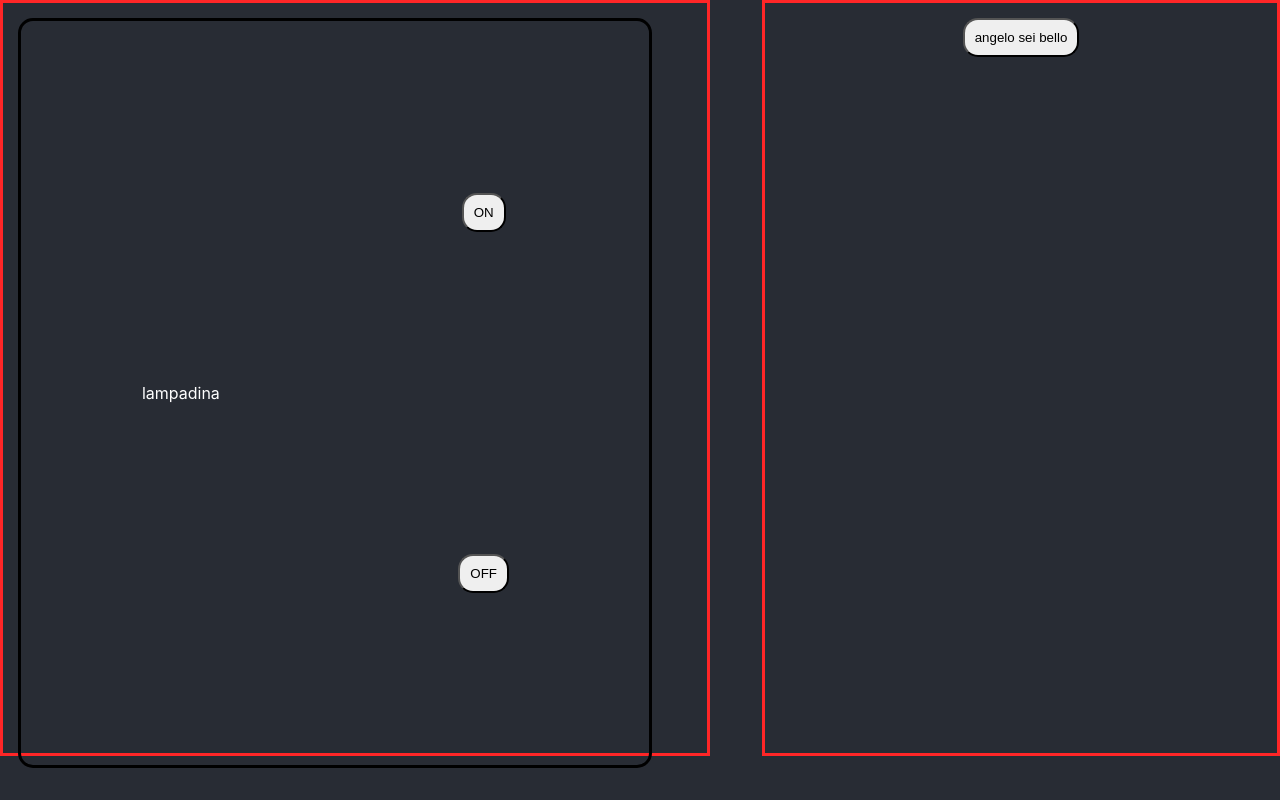
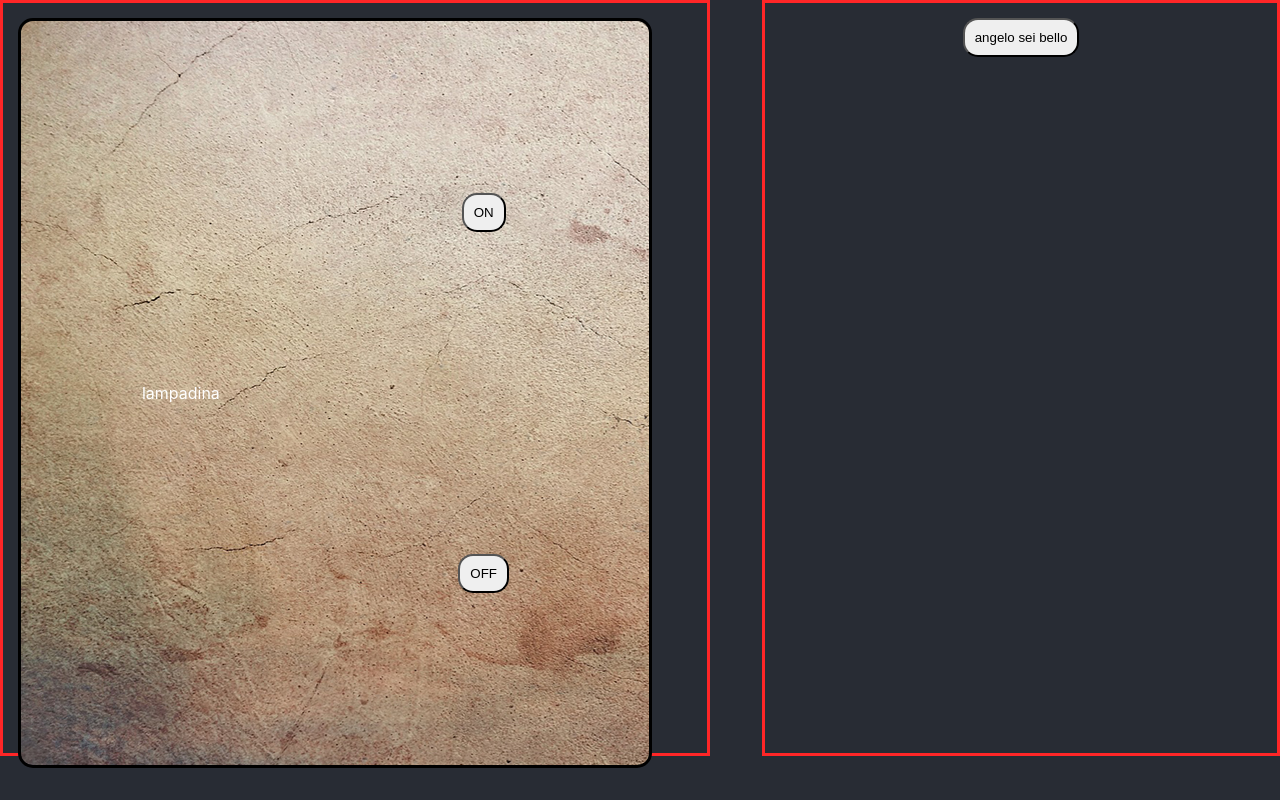
Before and after one commit to EmanueleZucchetti/smartLight_FrontEnd, a React (Create React App) app in the folder smart-light-frontend-g2/: page / in a window 1280 px wide. Built offline with nearby package versions, Linux system fonts and the light colour scheme; what fusioncharts would draw is missing.

Commit message:
Add all components

```diff
--- a/smart-light-frontend-g2/package.json
+++ b/smart-light-frontend-g2/package.json
@@ -10,7 +10,8 @@
     "react-dom": "^16.6.0",
     "react-fusioncharts": "^2.0.5",
     "react-jss": "^8.6.1",
-    "react-scripts": "2.0.5"
+    "react-scripts": "2.0.5",
+    "request-promise": "^4.2.2"
   },
   "scripts": {
     "start": "react-scripts start",
--- a/smart-light-frontend-g2/src/Main/Buttons/OFF.js
+++ b/smart-light-frontend-g2/src/Main/Buttons/OFF.js
@@ -1,9 +1,15 @@
 import React, {Component} from 'react';
+import Calls from '../../Main/Service/Calls'
 
 class OFFbutton extends Component {
     render() {
+        function click(){
+            Calls.spegni(1);
+            Calls.status(1,function (body) {});
+
+        }
         return (
-            <button style={{
+            <button onClick={click} style={{
             margin: '15px',
                 borderRadius: '15px',
                 padding: '10px',
--- a/smart-light-frontend-g2/src/Main/Buttons/ON.js
+++ b/smart-light-frontend-g2/src/Main/Buttons/ON.js
@@ -1,9 +1,16 @@
 import React, {Component} from 'react';
+import Calls from "../Service/Calls";
 
 class ONbutton extends Component {
     render() {
+        function click(){
+
+            Calls.accendi(1);
+            Calls.status(1,function (body) {});
+
+        }
         return (
-            <button style={{
+            <button onClick={click} style={{
             margin: '15px',
                 borderRadius: '15px',
                 padding: '10px',
--- a/smart-light-frontend-g2/src/Main/Colonne/ColonnaUno.js
+++ b/smart-light-frontend-g2/src/Main/Colonne/ColonnaUno.js
@@ -3,18 +3,26 @@ import OFFbutton from '../Buttons/OFF';
 import ONbutton from '../Buttons/ON';
 import Lampadina from '../Lampadina/Lampadina';
 
+import wallOff from '../Resources/wallOFF.jpg';
+
+
+const styles = {
+    colonna: {
+        backgroundImage: `url(${wallOff})`,
+        width:'90%',
+        height:'100%',
+        border:'solid black',
+        margin: '15px',
+        borderRadius: '15px',
+        padding: '10px',
+        outline: 'none'
+    }
+};
+
 class ColonnaUno extends Component {
     render() {
         return (
-            <table style={{
-                width:'90%',
-                height:'100%',
-                border:'solid black',
-                margin: '15px',
-                borderRadius: '15px',
-                padding: '10px',
-                outline: 'none'
-        }}>
+            <table style={styles.colonna}>
 
         <tr><td rowspan="2"><Lampadina/></td><td><ONbutton/></td></tr>
         <tr><td><OFFbutton/></td></tr>
--- a/smart-light-frontend-g2/src/Main/Lampadina/Lampadina.js
+++ b/smart-light-frontend-g2/src/Main/Lampadina/Lampadina.js
@@ -1,4 +1,5 @@
 import React, {Component} from 'react';
+
 
 class Lampadina extends Component {
     render() {
--- /dev/null
+++ b/smart-light-frontend-g2/src/Main/Service/Calls.js
@@ -0,0 +1,80 @@
+
+const requestPromise = require('request-promise');
+const request = require('request');
+
+
+const timeout = 1500;
+
+const resources = function(url){
+    return function (id) {
+        const urls = {
+            accendi:url +"/api/accendi/{0}".replace("{0}",id),
+            spegni: url +"/api/spegni/{0}".replace("{0}",id),
+            status: url +"/api/ottieniStato/{0}".replace("{0}",id),
+            info:   url +"/api/ottieniInformazioni/{0}".replace("{0}",id)
+        };
+        console.log(url);
+        return urls;
+    }
+};
+
+var urls = resources("http://localhost:8085");
+
+function requestManager(error, response){
+    if (response && response.statusCode != 200) {
+        // error
+    }
+    if (error) {
+        console.log("errore");
+    }
+}
+
+module.exports = {
+    url: function(url){
+        urls = resources(url);
+    },
+    accendi: function(id,json) {
+        return requestPromise({
+            url: urls(id).accendi,
+            method: 'POST',
+            json: json,
+            timeout:timeout
+        }, function(error, response, body){
+            console.log(body);
+            requestManager(error,response);
+        });
+    },
+    spegni: function (id,json) {
+        return requestPromise({
+            url: urls(id).spegni,
+            method: 'POST',
+            json: json,
+            timeout:timeout
+        }, function(error, response, body){
+            console.log(body);
+            requestManager(error,response);
+        });
+    },
+    status: function (id,callback) {
+        return request({
+            url: urls(id).status,
+            method: 'GET',
+            timeout:timeout
+        }, function(error, response, body){
+            console.log(body);
+            callback(body);
+            requestManager(error,response);
+        });
+    },
+    info: function (id,callback) {
+        return request({
+            url: urls(id).info,
+            method: 'GET',
+            timeout:timeout
+        }, function(error, response, body){
+            console.log(body);
+            callback(body);
+            requestManager(error,response);
+        });
+    }
+};
```
Also changed, not shown: smart-light-frontend-g2/src/Main/Resources/wallOFF.jpg (added), 1 other file (tests, documents, lock files or other folders).
